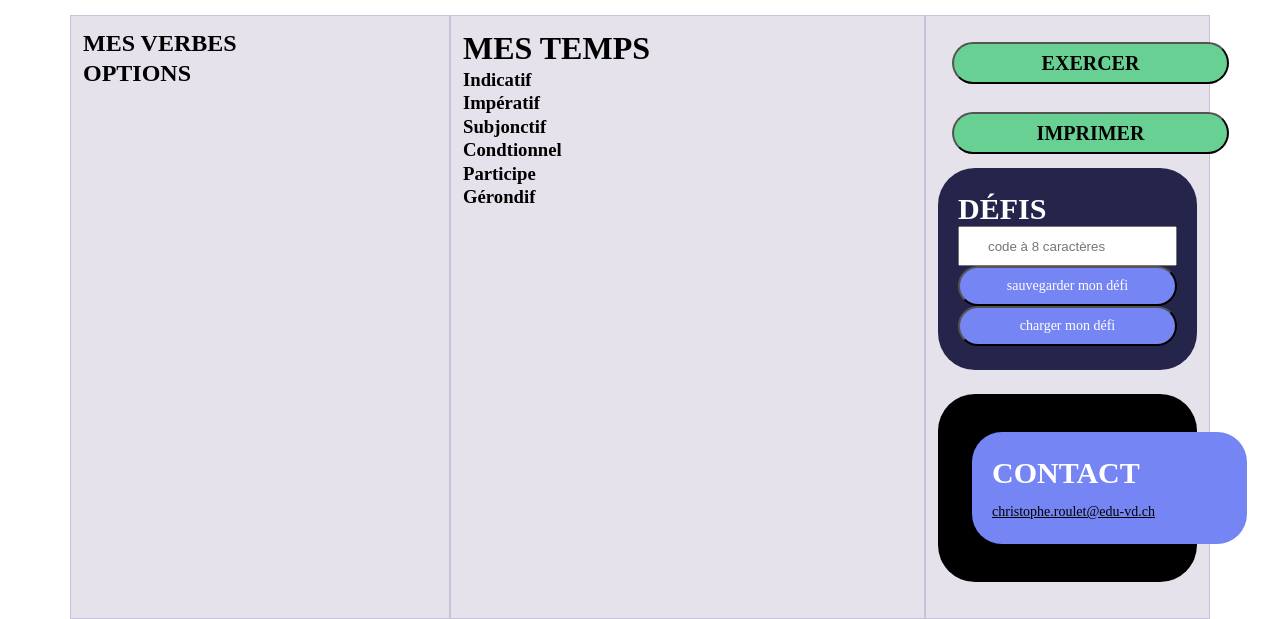
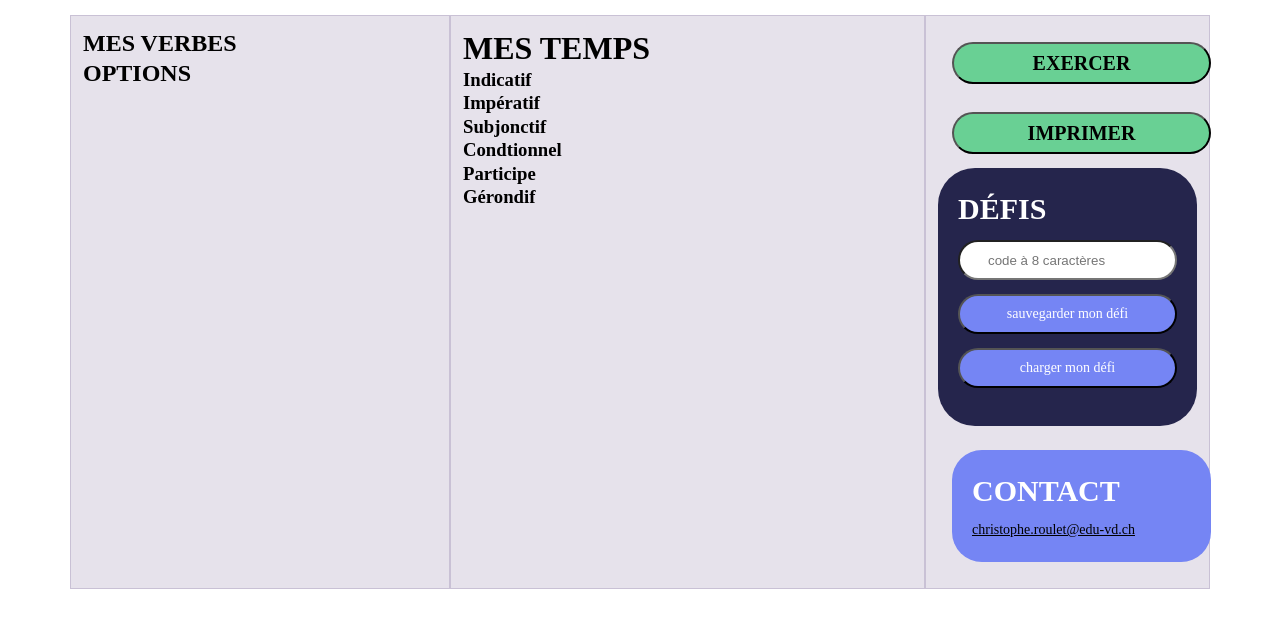
Before and after one commit to pierreguerin12/tatitotu, a website built with Parcel: page src/index.html in a window 1280 px wide. Shown: the part 200-819 px from the top of the page. Built offline with nearby package versions, Linux system fonts and the light colour scheme.

Commit message:
restructuration défis contact imprimer/exercer

```diff
--- a/src/index.html
+++ b/src/index.html
@@ -69,7 +69,6 @@
               <input type="button" value="charger mon défi" />
             </div>
           </div>
-          <div class="box dark">
             <div class="title-contact">
               <h2>CONTACT</h2>
               <div class="mail">
--- a/src/scss/modules/_big-buttons.scss
+++ b/src/scss/modules/_big-buttons.scss
@@ -1,7 +1,7 @@
 .big-buttons input {
   border-radius: 21px;
   background: var(--vert, #69d094);
-  width: 277px;
+  width: 100%;
   height: 42px;
   flex-shrink: 0;
   color: var(--noir, #000);
--- a/src/scss/modules/_box.scss
+++ b/src/scss/modules/_box.scss
@@ -8,7 +8,3 @@
   flex-shrink: 0;
   margin-bottom: 24px;
 }
-
-.box.dark {
-  background: black;
-}
--- a/src/scss/modules/_small-buttons.scss
+++ b/src/scss/modules/_small-buttons.scss
@@ -13,4 +13,5 @@
   font-style: normal;
   font-weight: 400;
   line-height: normal;
+  margin-bottom: 14px;
 }
--- a/src/scss/modules/_text-field.scss
+++ b/src/scss/modules/_text-field.scss
@@ -9,4 +9,7 @@
   align-items: center;
   gap: 10px;
   flex: 1 0 0;
+  margin-top: 14px;
+  margin-bottom: 14px;
+  border-radius: 30px;
 }
--- a/src/scss/modules/_title.scss
+++ b/src/scss/modules/_title.scss
@@ -10,7 +10,7 @@
 
 .title-contact {
   display: flex;
-  width: 275px;
+  width: 100%;
   padding: 24px 20px;
   align-items: flex-start;
   align-content: flex-start;
```
